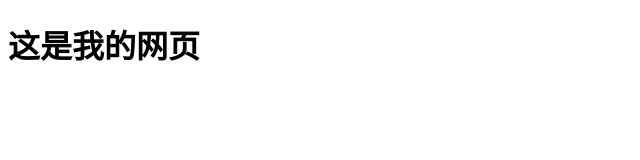
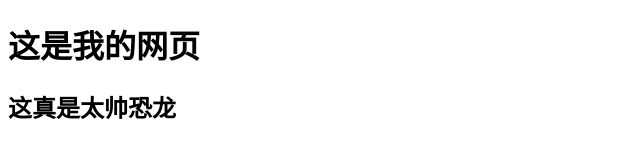
Before and after one commit to 1313197212/doem, a plain HTML site: page index.html in a window 1280 px wide. Shown: the whole page, without its empty margins (0-640 px from the left). Drawn offline with Linux system fonts and the light colour scheme.

Commit message:
修改diamagnetic

```diff
--- a/index.html
+++ b/index.html
@@ -7,5 +7,6 @@
 </head>
 <body>
     <h1>这是我的网页</h1>
+    <h2>这真是太帅恐龙</h2>
 </body>
 </html>
```
